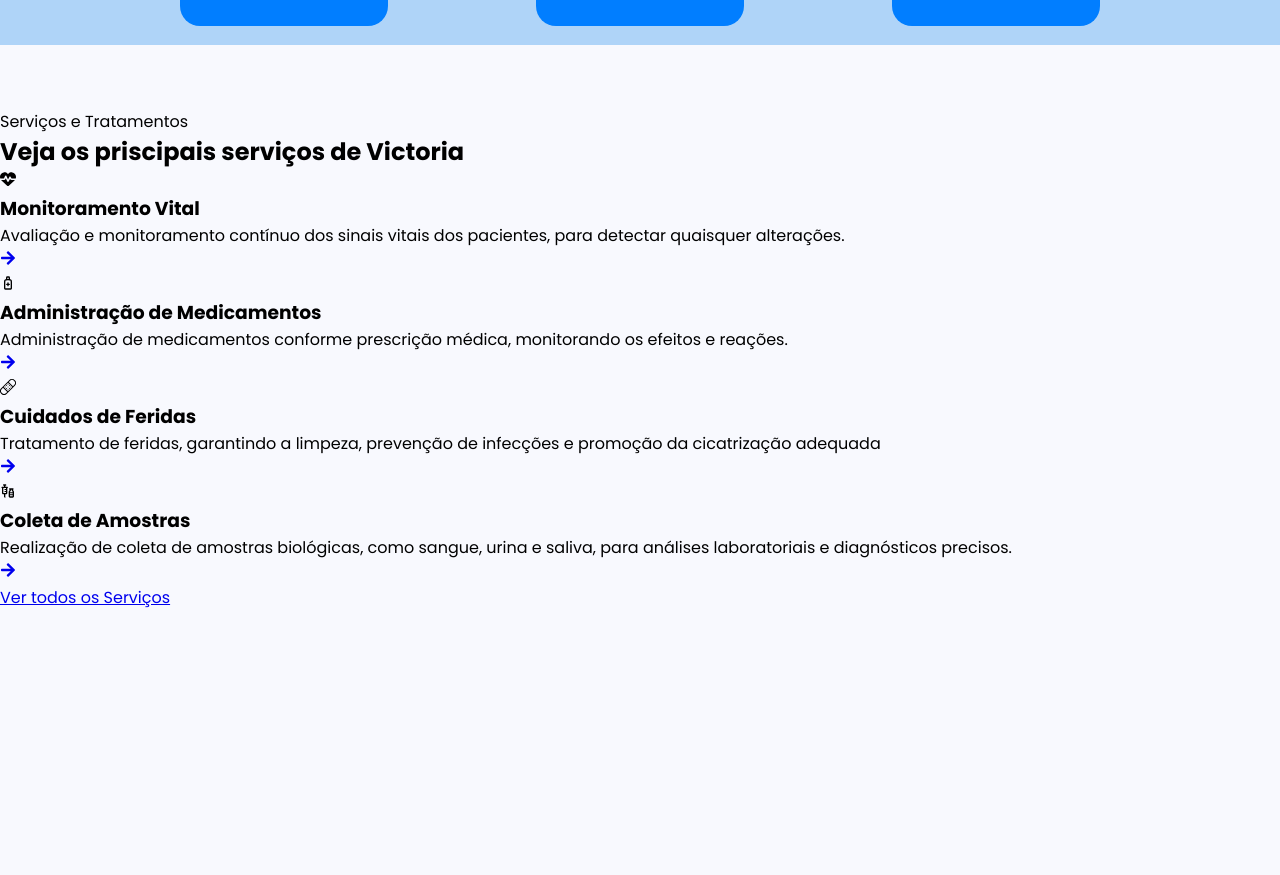
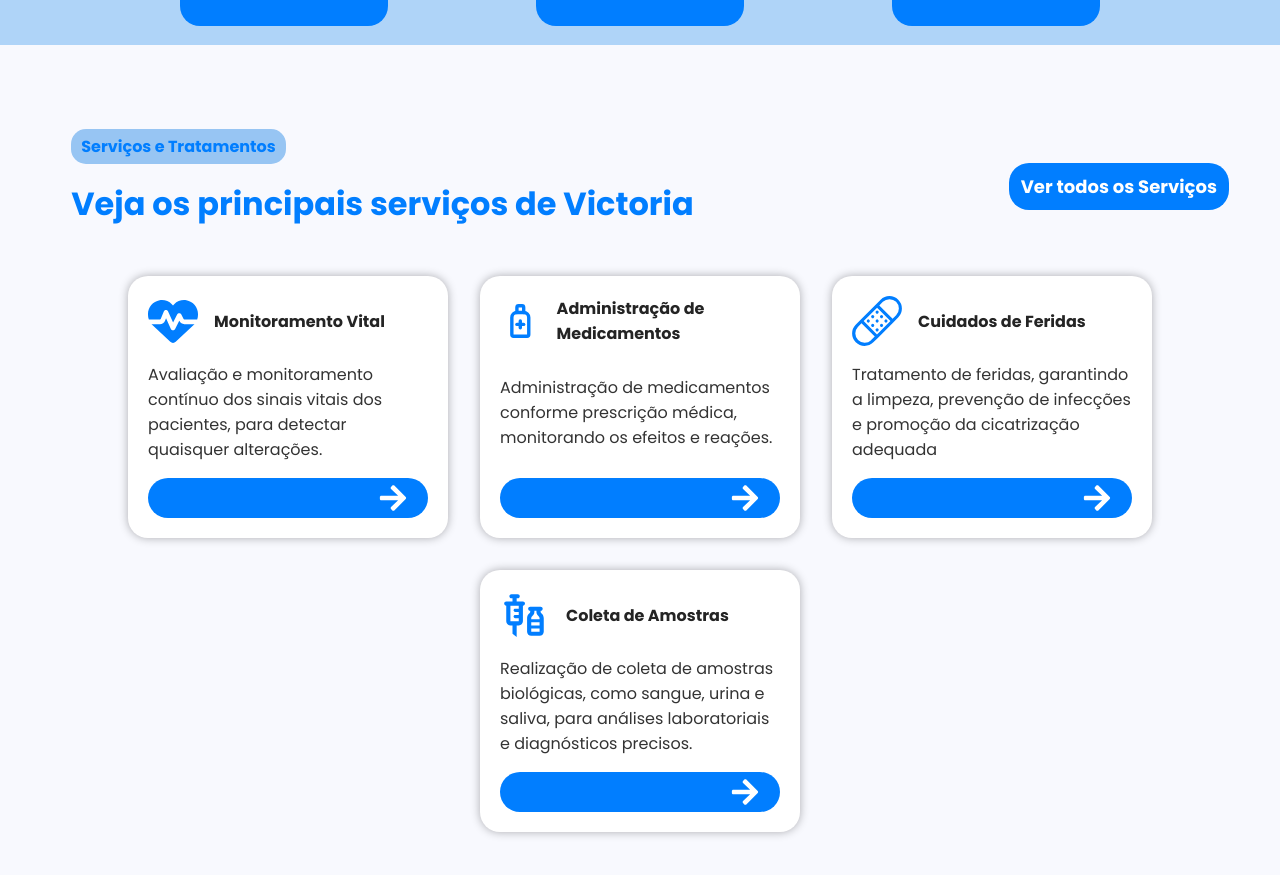
Before and after one commit to Darlan0307/LandingPage-nurse, a React (Vite) app: page / in a window 1280 px wide. Shown: the part 1086-1961 px from the top of the page. Before the commit the page ends 1696 px from the top, so only its background shows below. Built offline with nearby package versions, Linux system fonts and the light colour scheme.

Commit message:
:lipstick: Estilizando os cards dos services

```diff
--- a/src/components/HomeServices/index.jsx
+++ b/src/components/HomeServices/index.jsx
@@ -10,14 +10,14 @@ const HomeServices = () => {
   return (
     <section className='home-services' id="services">
       <p>Serviços e Tratamentos</p>
-      <h2 className='title'>Veja os priscipais serviços de Victoria</h2>
+      <h2 className='title'>Veja os principais serviços de Victoria</h2>
       <div className='cards'>
       {PrimaryServices.map(service => (
         <article key={service.id} className="card">
-          <span className='icon-card'>
+          <span className='title-card'>
             {service.icon}
+            <h4>{service.title}</h4>
           </span>
-          <h3 className='title-card'>{service.title}</h3>
           <p className='text-card'>{service.description}</p>
           <a className='link-card' href={service.link} target='_blank'  rel='noreferrer'>
             <FaArrowRight/>
--- a/src/components/HomeServices/styles.scss
+++ b/src/components/HomeServices/styles.scss
@@ -0,0 +1,111 @@
+.home-services{
+  display: flex;
+  flex-direction: column;
+  gap: 1em;
+  padding: 20px;
+  margin-top: 2em;
+  position: relative;
+
+  @media (min-width: 1100px){
+    align-items: flex-start;
+  }
+  &>p{
+    color: #017eff;
+    background-color: #97c5f3;
+    padding: 5px 10px;
+    max-width: fit-content;
+    border-radius: 15px;
+    font-weight: bold;
+  }
+
+  .title{
+    font-size: calc(1.6em + .5vw);
+    text-align: center;
+    color: #017eff;
+  }
+
+  &>p,.title{
+    @media (min-width: 1100px){
+      margin-left: 4vw;
+    }
+  }
+
+  .cards{
+    margin: 2em 0;
+    align-self: center;
+    display: flex;
+    flex-wrap: wrap;
+    justify-content: center;
+    gap: 2em;
+
+    .card{
+      position: relative;
+      background-color: white;
+      box-shadow: 0px 0px 10px rgba(0, 0, 0, 0.308);
+      padding: 20px;
+      border-radius: 20px;
+      transition: all .4s ease-in-out;
+      display: flex;
+      flex-direction: column;
+      justify-content: space-between;
+      gap: 1em;
+      max-width: 320px;
+      &:hover {
+        transform: translateY(-10px);
+      }
+
+      .title-card{
+        display: flex;
+        align-items: center;
+        gap: 1em;
+        svg{
+          color: #017eff;
+          font-size: 50px;
+        }
+
+        h4{
+          color: #242424;
+        }
+
+      }
+
+      .text-card{
+        color: #333;
+      }
+
+      .link-card{
+        background-color: #017eff;
+        padding: 5px;
+        display: flex;
+        justify-content: flex-end;
+
+        border-radius: 20px;
+        svg{
+          font-size: 30px;
+          color: white;
+          margin-right: .5em;
+        }
+      }
+
+    }
+  }
+
+  .link-more{
+    background-color: #017eff;
+    padding: 10px;
+    color: white;
+    font-weight: bold;
+    font-size: 18px;
+    border-radius: 20px;
+    text-decoration: none;
+    width: 220px;
+    margin: 0 auto;
+    text-align: center;
+
+    @media (min-width: 1100px){
+      position: absolute;
+      top: 3em;
+      right: 4vw;
+    }
+  }
+}
--- a/src/components/pages/AllServices/index.jsx
+++ b/src/components/pages/AllServices/index.jsx
@@ -3,8 +3,14 @@ import { DataServices } from '../../../DB/DataServices';
 import { Link } from 'react-router-dom'
 import { FaArrowRight } from "react-icons/fa";
 import HeaderTop from '../../AppHeader/HeaderTop';
+import { useEffect } from 'react';
 
 const AllServices = () => {
+
+  useEffect(()=>{
+    window.scrollTo(0,0)
+  },[])
+
   return (
     <>
       <HeaderTop textTitle='Todos os Serviços de Victoria'/>
--- a/src/components/pages/Home/index.jsx
+++ b/src/components/pages/Home/index.jsx
@@ -1,9 +1,15 @@
+import { useEffect } from 'react'
 import HeaderBottom from '../../AppHeader/HeaderBottom'
 import HeaderTop from '../../AppHeader/HeaderTop'
 import Dedicated from '../../Dedicated'
 import HomeServices from '../../HomeServices'
 
 const Home = () => {
+
+  useEffect(()=>{
+    window.scrollTo(0,0)
+  },[])
+
   return (
     <>
       <HeaderTop/>
```
